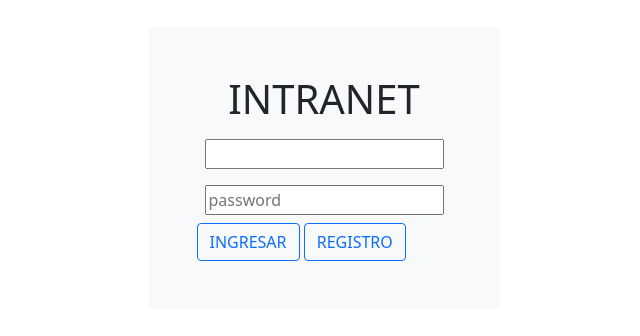
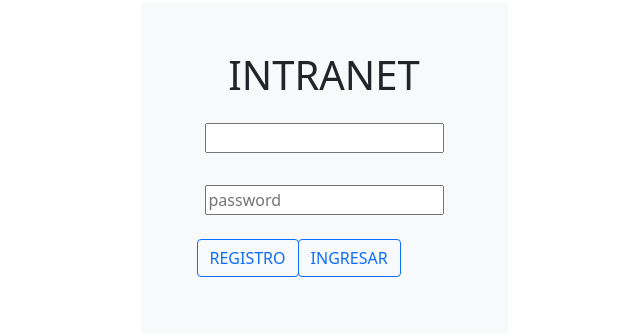
Before and after one commit to kass-riv/semana3, a plain HTML site: page index.html in a window 1280 px wide. Shown: the part 232-568 px from the top of the page, without its empty margins (316-956 px from the left). Drawn offline with nearby package versions, Linux system fonts and the light colour scheme.

Commit message:
implementacion del index

```diff
--- a/index.html
+++ b/index.html
@@ -17,26 +17,31 @@
    <div class="col-auto bg-light p-5">
     <h1 class="text-center">INTRANET</h1>
        <form action="" method="POST">
-          <div class="input-group p-2">
+          <div class="input-group p-3">
             <input type="email" class="from-control" planceholder="email">
           </div>
-          <div class="input-group p-2">
+          <div class="input-group p-3">
               <input type="password" class="from-control" placeholder="password">
           </div>
-      </form>
-      <form>
-         <button class=" btn btn-outline-primary button-center">INGRESAR </button>
 
-         <form action="registro.html" method="GET" >
-           <button class=" btn btn-outline-primary button-center">REGISTRO</button>
-        </form>
+       </form>
 
-      </form>
+           <div class="input-group p-2">
 
-    </div>
+                <form action="registro.html " method="GET" >
+                    <button class=" btn btn-outline-primary button-center">REGISTRO</button>
+                </form>
+                      <br>
+                <form action="ingresar.html" method="GET" >
+                      <button class=" btn btn-outline-primary button-center">INGRESAR </button>
+           </div>
+
+      </div>
+</div>
     </div>
 
- </div>
+
+
 
 
 
```
